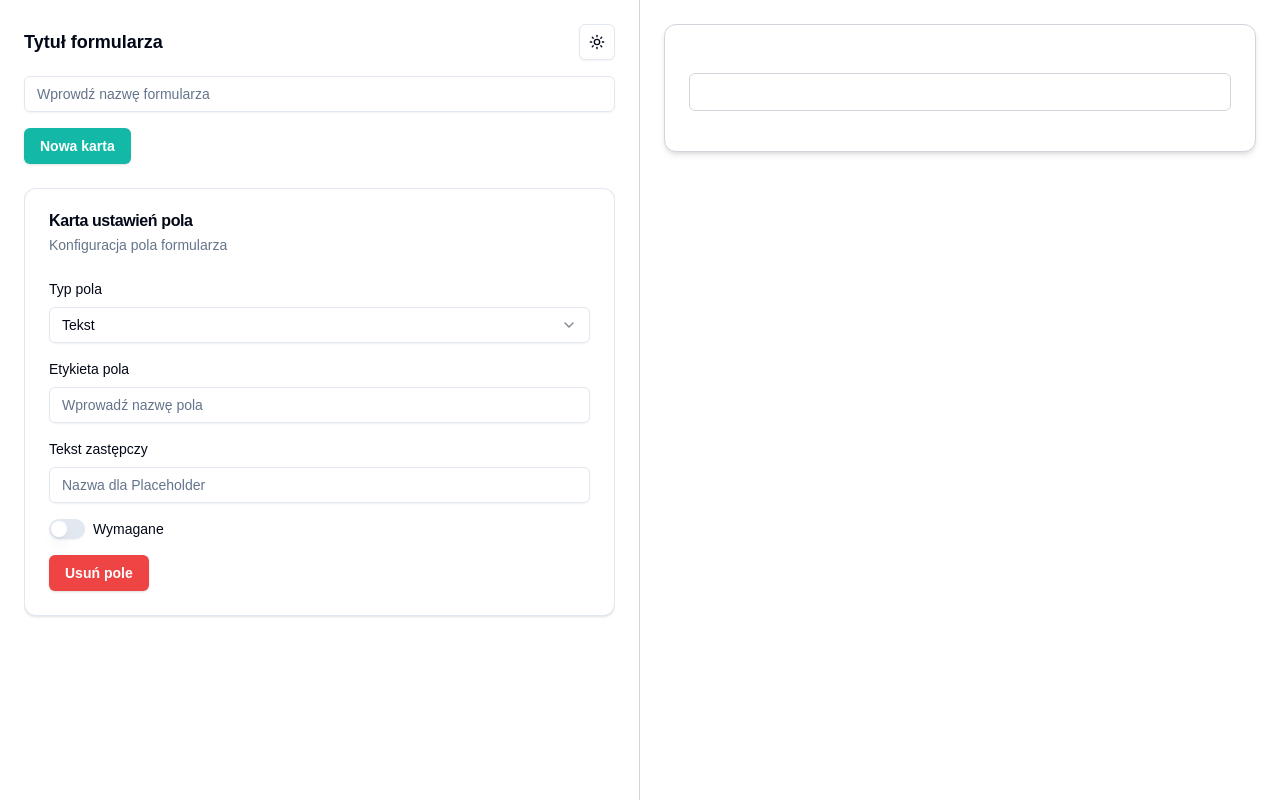
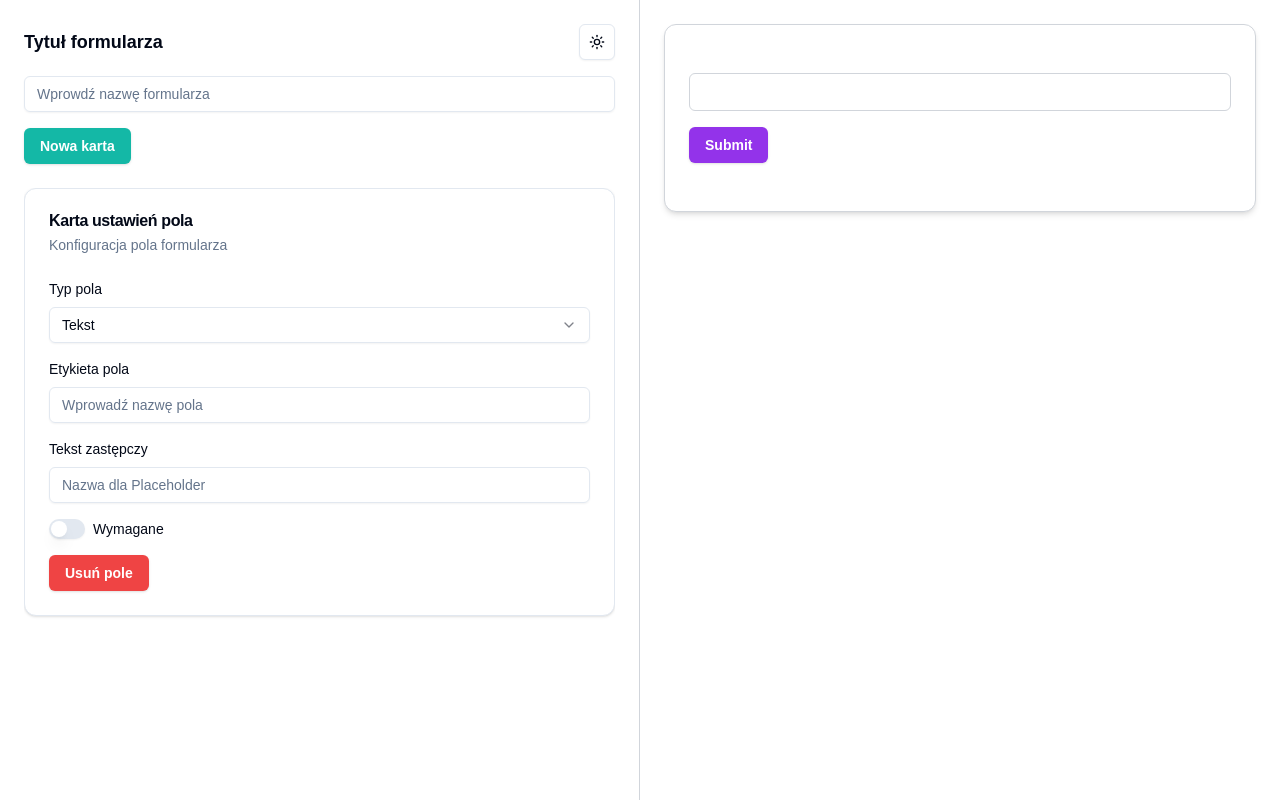
Before and after one commit to Blazej90/form, a Next.js app: page / in a window 1280 px wide. Built offline with nearby package versions, Linux system fonts and the light colour scheme.

Commit message:
feat(form): add 'Submit' button to the form

```diff
--- a/src/components/RightPanel.tsx
+++ b/src/components/RightPanel.tsx
@@ -3,6 +3,7 @@
 import React from "react";
 import { Field } from "@/types/types";
 import { Card, CardHeader, CardTitle, CardContent } from "@/components/ui/card";
+import { Button } from "@/components/ui/button";
 
 interface RightPanelProps {
   title: string;
@@ -17,6 +18,7 @@ export const RightPanel: React.FC<RightPanelProps> = ({ title, fields }) => {
           <CardTitle className="text-lg font-semibold">{title}</CardTitle>
         </CardHeader>
         <CardContent>
+          <form>
             {fields.map((field) => {
               if (!field.id) {
                 console.error("Rendering field with ID: undefined");
@@ -72,6 +74,13 @@ export const RightPanel: React.FC<RightPanelProps> = ({ title, fields }) => {
                 </div>
               );
             })}
+            <Button
+              type="submit"
+              className="mb-6 px-4 py-2 bg-purple-600 dark:bg-purple-700 hover:bg-purple-700 dark:hover:bg-purple-800 text-white text-sm font-semibold rounded-md transition-colors"
+            >
+              Submit
+            </Button>
+          </form>
         </CardContent>
       </Card>
     </div>
```
Lines whose indentation alone changed are shown as unchanged.
